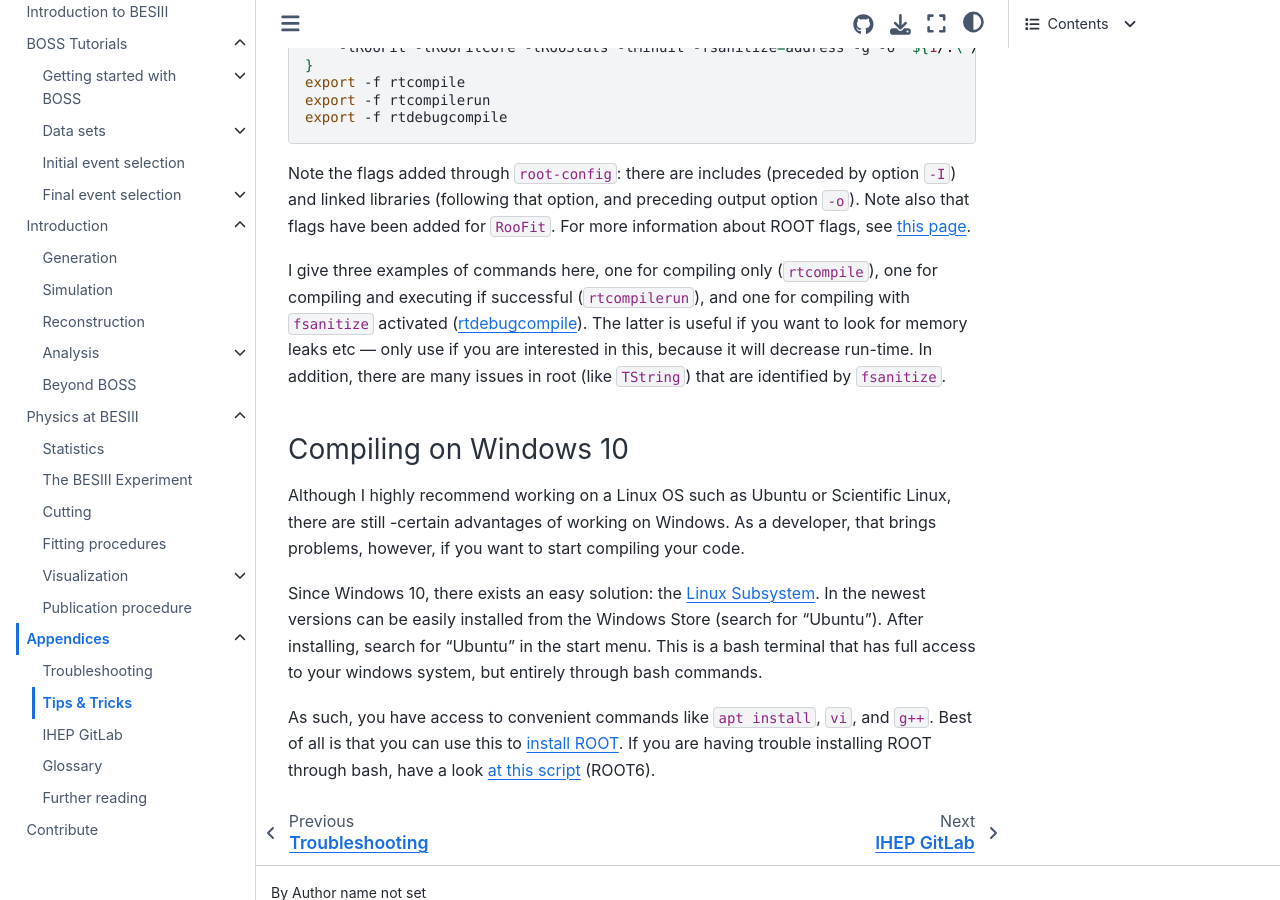
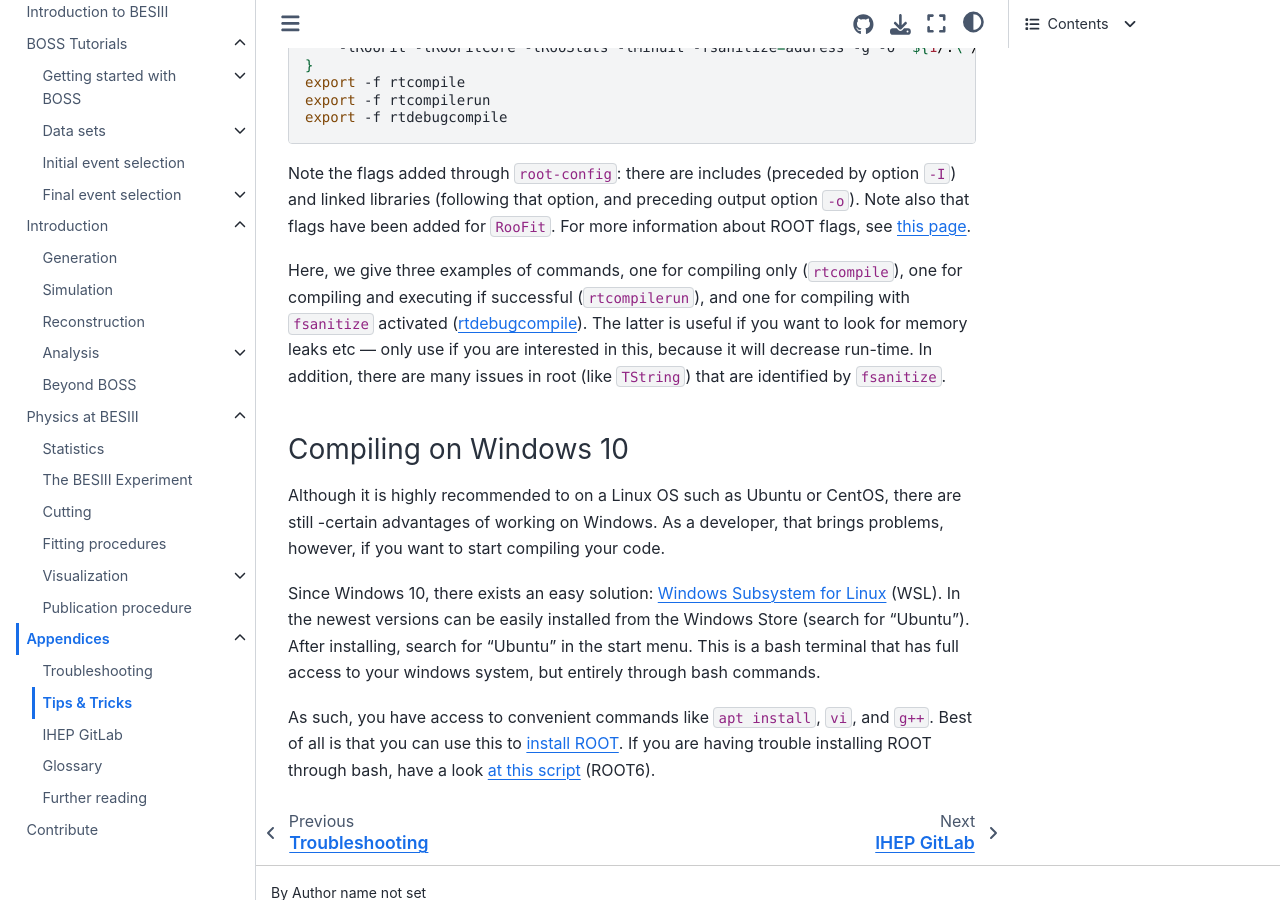
Before and after one commit to redeboer/bossdoc, a Sphinx documentation site: the page built from docs/appendices/tips.md, in a window 1280 px wide and 900 px high, scrolled down 4112 px. Built offline with Sphinx 7.4.7 and the Sphinx Book theme 1.1.4, drawn with Linux system fonts in a browser that asks for light colours; some of the changed text lies outside the part shown.

Commit message:
docs: generalize wording

```diff
--- a/docs/appendices/tips.md
+++ b/docs/appendices/tips.md
@@ -230,7 +229,7 @@ option `-o`). Note also that flags have been added for `RooFit`. For more
 information about ROOT flags, see
 [this page](https://root.cern/install/build_from_source/#all-build-options).
 
-I give three examples of commands here, one for compiling only (`rtcompile`),
+Here, we give three examples of commands, one for compiling only (`rtcompile`),
 one for compiling and executing if successful (`rtcompilerun`), and one for
 compiling with `fsanitize` activated
 ([rtdebugcompile](https://gcc.gnu.org/onlinedocs/gcc/Instrumentation-Options.html)).
@@ -241,17 +240,16 @@ there are many issues in root (like `TString`) that are identified by
 
 ### Compiling on Windows 10
 
-Although I highly recommend working on a Linux OS such as Ubuntu or Scientific
-Linux, there are still -certain advantages of working on Windows. As a
-developer, that brings problems, however, if you want to start compiling your
-code.
+Although it is highly recommended to on a Linux OS such as Ubuntu or CentOS,
+there are still -certain advantages of working on Windows. As a developer, that
+brings problems, however, if you want to start compiling your code.
 
-Since Windows 10, there exists an easy solution: the
-[Linux Subsystem](https://docs.microsoft.com/en-us/windows/wsl/install-win10).
-In the newest versions can be easily installed from the Windows Store (search
-for "Ubuntu"). After installing, search for "Ubuntu" in the start menu. This is
-a bash terminal that has full access to your windows system, but entirely
-through bash commands.
+Since Windows 10, there exists an easy solution:
+[Windows Subsystem for Linux](https://docs.microsoft.com/en-us/windows/wsl/install)
+(WSL). In the newest versions can be easily installed from the Windows Store
+(search for "Ubuntu"). After installing, search for "Ubuntu" in the start menu.
+This is a bash terminal that has full access to your windows system, but
+entirely through bash commands.
 
 As such, you have access to convenient commands like `apt install`, `vi`, and
 `g++`. Best of all is that you can use this to
```
Also changed, not shown: other parts of docs/appendices/tips.md (+2 -3 lines), docs/appendices/troubleshooting.md (+0 -2 lines), docs/packages/analysis/BaskeAnaTool.md (+6 -3 lines), docs/tutorials/getting-started/server.md (+4 -4 lines), docs/tutorials/getting-started/setup-package.md (+2 -2 lines).
